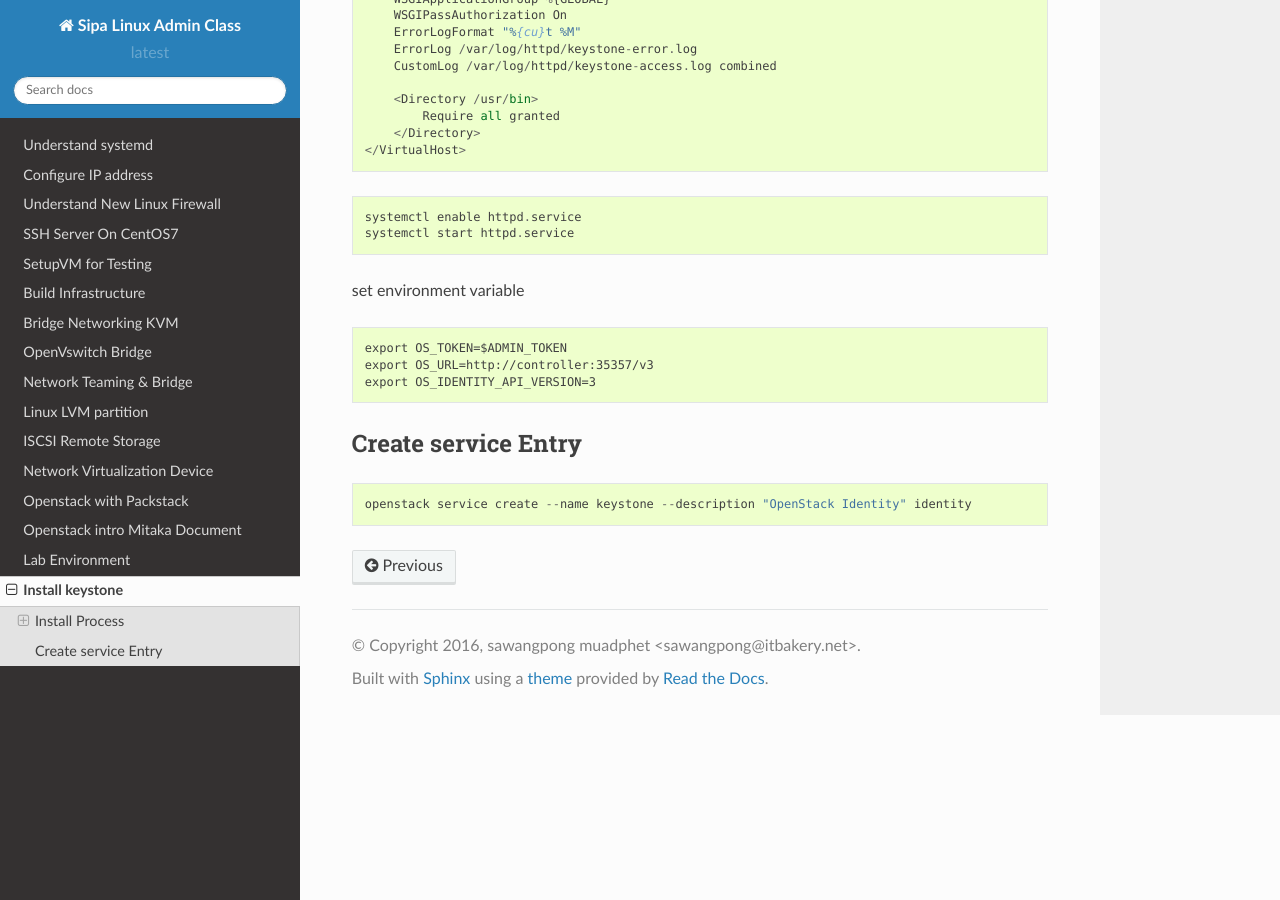
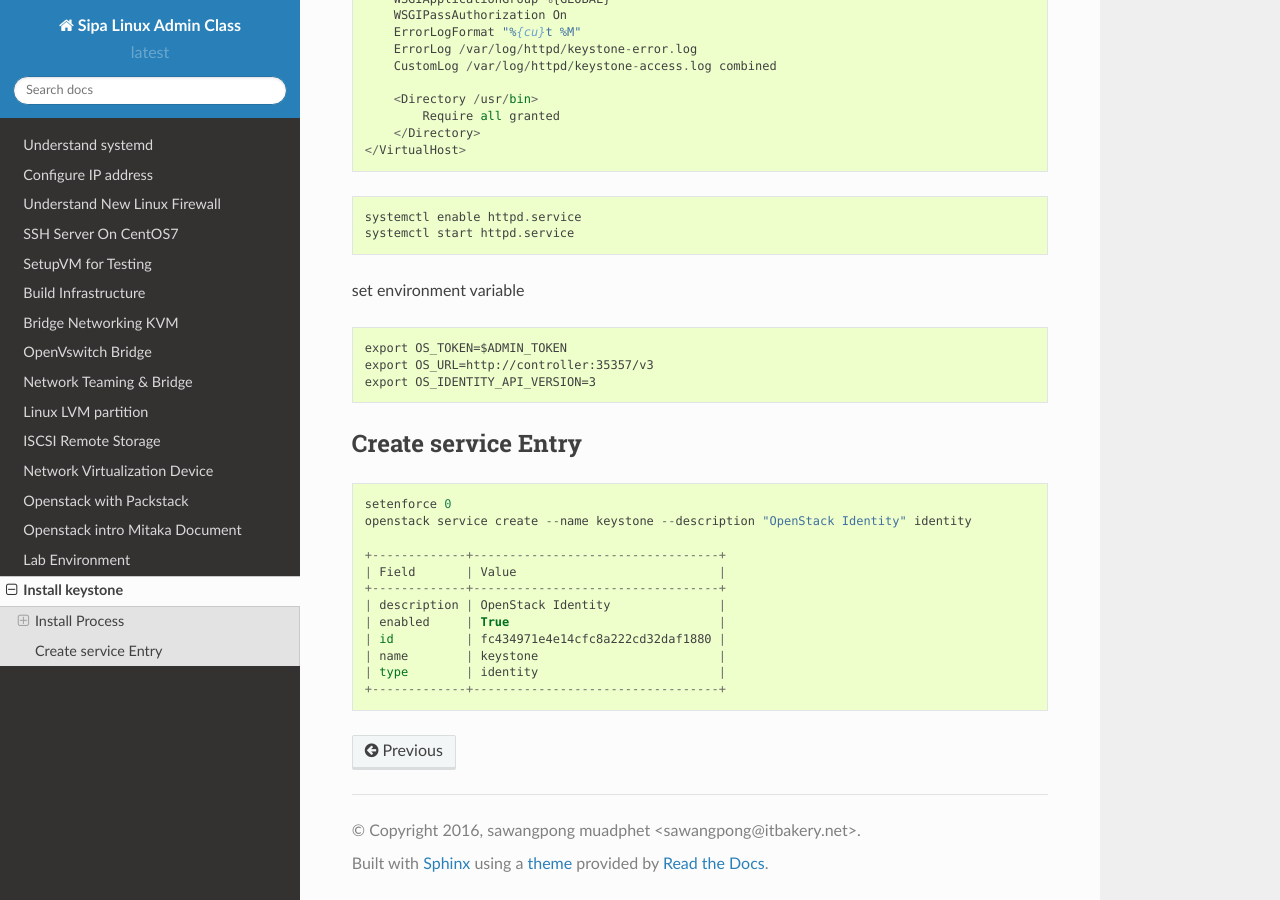
Before and after one commit to thaiopen/SipaLinuxCourse, a Sphinx documentation site: the page built from docs/source/keystone.rst, in a window 1280 px wide and 900 px high, scrolled down 1551 px. Built offline with Sphinx 7.4.7 and the Read the Docs theme 2.0.0, drawn with Linux system fonts in a browser that asks for light colours.

Commit message:
building and pushing docs

```diff
--- a/docs/source/keystone.rst
+++ b/docs/source/keystone.rst
@@ -101,4 +101,15 @@ Create service Entry
 ====================
 ::
 
+    setenforce 0
     openstack service create --name keystone --description "OpenStack Identity" identity
+
+    +-------------+----------------------------------+
+    | Field       | Value                            |
+    +-------------+----------------------------------+
+    | description | OpenStack Identity               |
+    | enabled     | True                             |
+    | id          | fc434971e4e14cfc8a222cd32daf1880 |
+    | name        | keystone                         |
+    | type        | identity                         |
+    +-------------+----------------------------------+
```
Also changed, not shown: 5 other files.
